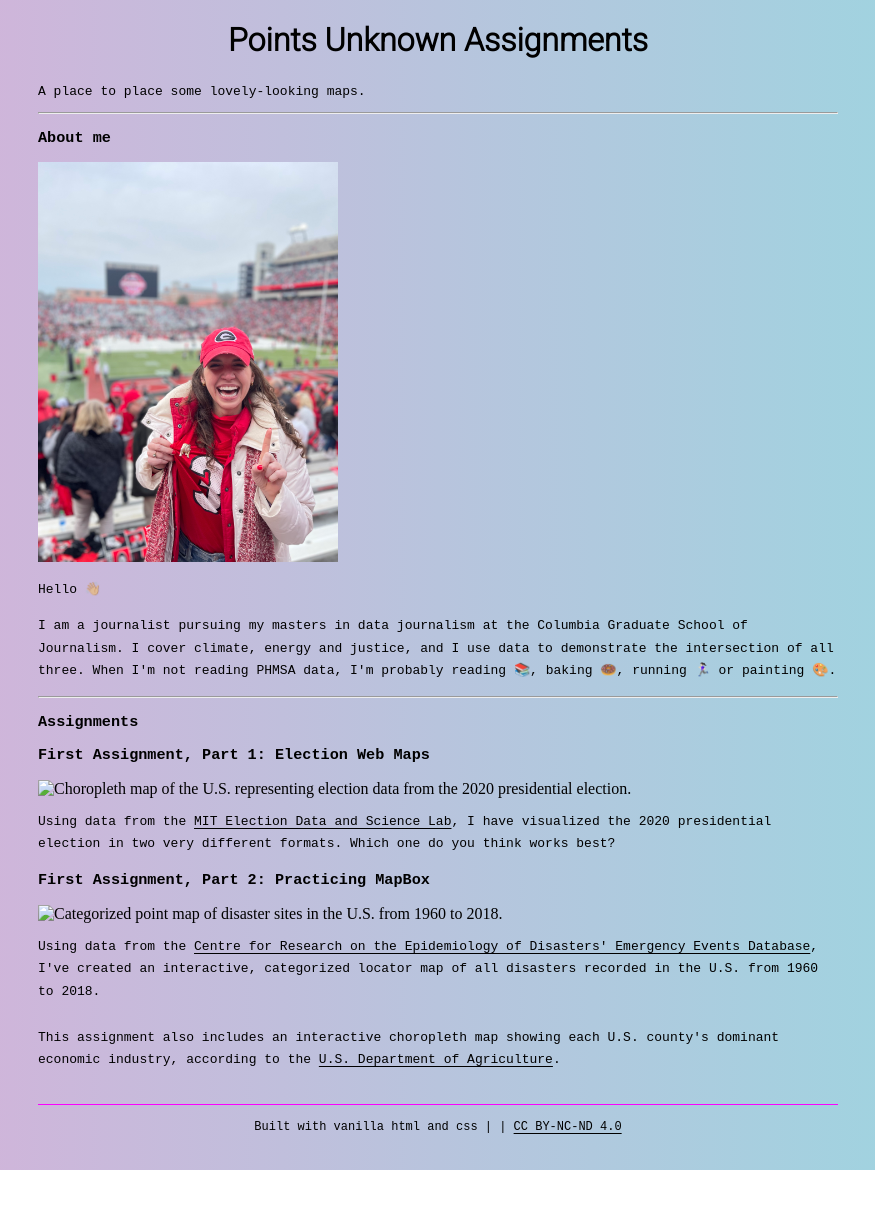
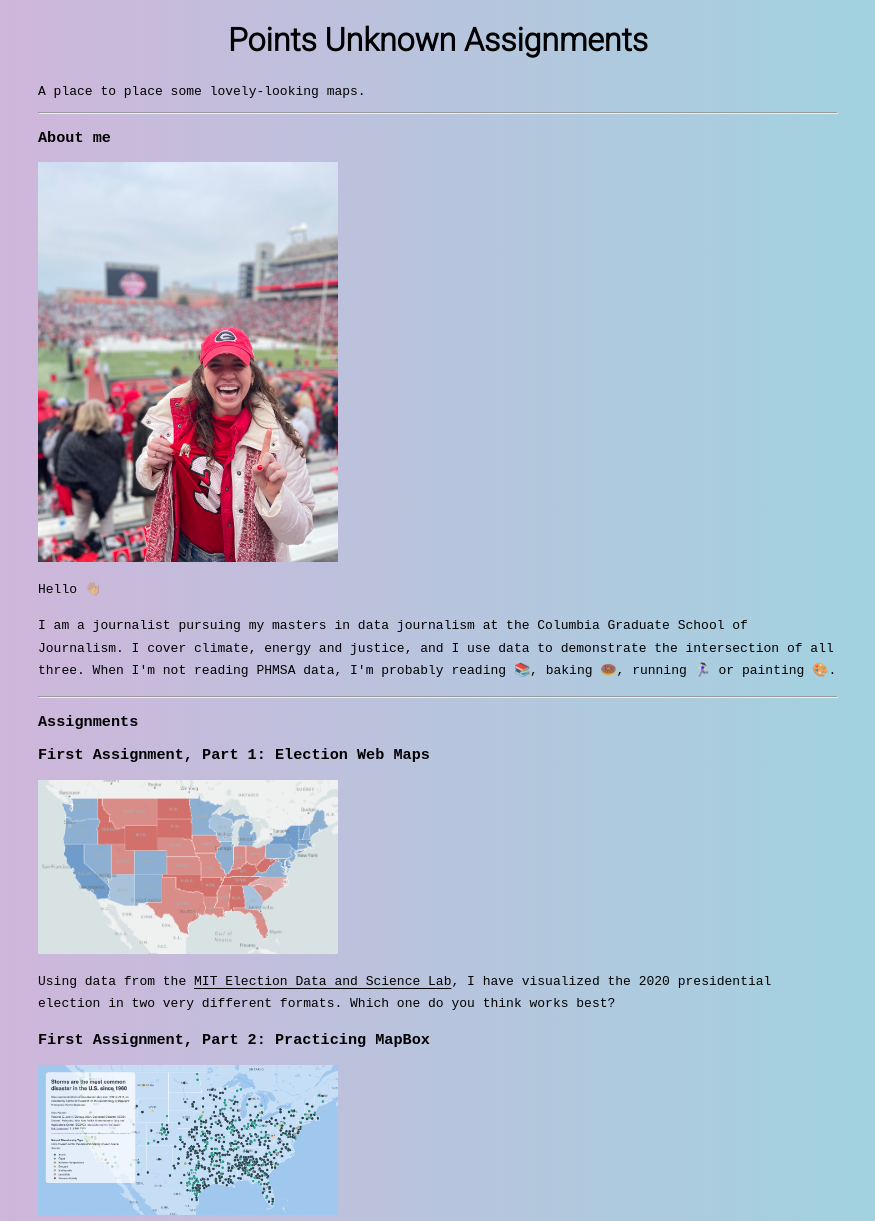
Before and after one commit to jessieblaeser/mapping, a plain HTML site: page index.html in a window 1280 px wide. Shown: the top 1221 px of the page, without its empty margins (202-1077 px from the left). Before the commit the page ends 1170 px from the top, so only its background shows below. Drawn offline with Linux system fonts and the light colour scheme.

Commit message:
update index

```diff
--- a/index.html
+++ b/index.html
@@ -34,12 +34,12 @@
         <h3>Assignments</h3>
         <a class="no-underline" href=" https://jessieblaeser.github.io/Election-Web-Map/" target="_blank" rel="noopener noreferrer">
             <h3>First Assignment, Part 1: Election Web Maps</h3>
-            <img src="images/assign1pt1.png.png" alt="Choropleth map of the U.S. representing election data from the 2020 presidential election.">
+            <img src="images/assign1pt1.png" width="300" alt="Choropleth map of the U.S. representing election data from the 2020 presidential election.">
             <p>Using data from the <a href='https://dataverse.harvard.edu/dataset.xhtml?persistentId=doi:10.7910/DVN/VOQCHQ'>MIT Election Data and Science Lab</a>, I have visualized the 2020 presidential election in two very different formats. Which one do you think works best?</p>
         </a>
         <a class="no-underline" href="https://jessieblaeser.github.io/County-and-Disaster-Maps/" target="_blank" rel="image to come">
             <h3>First Assignment, Part 2: Practicing MapBox</h3>
-            <img src="images/assign1pt2.png.png" alt="Categorized point map of disaster sites in the U.S. from 1960 to 2018.">
+            <img src="images/assign1pt2.png" width="300" alt="Categorized point map of disaster sites in the U.S. from 1960 to 2018.">
             <p>Using data from the <a href='https://sedac.ciesin.columbia.edu/data/set/pend-gdis-1960-2018'>Centre for Research on the Epidemiology of Disasters' Emergency Events Database</a>, I've created an interactive, categorized locator map of all disasters recorded in the U.S. from 1960 to 2018.
             <br>
             <br>
```
